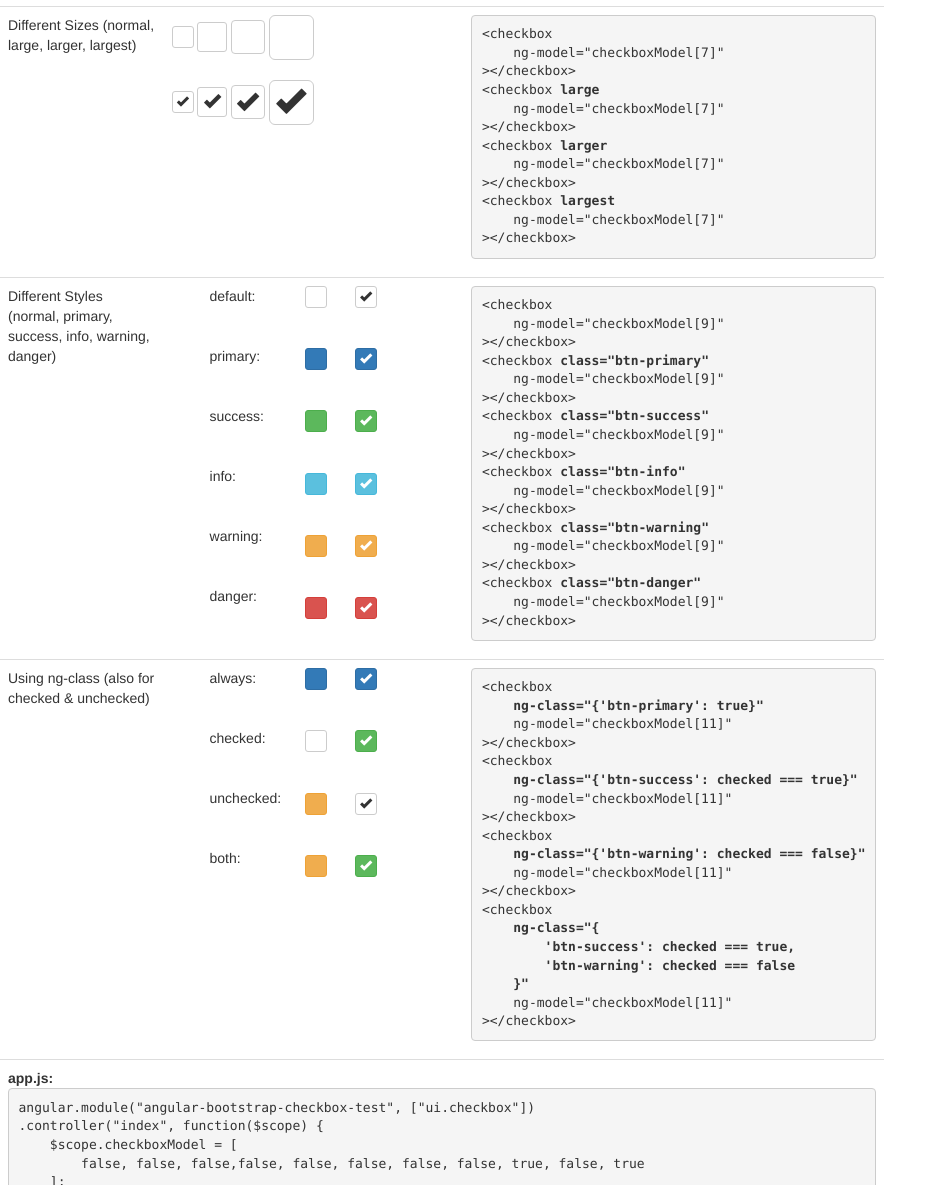
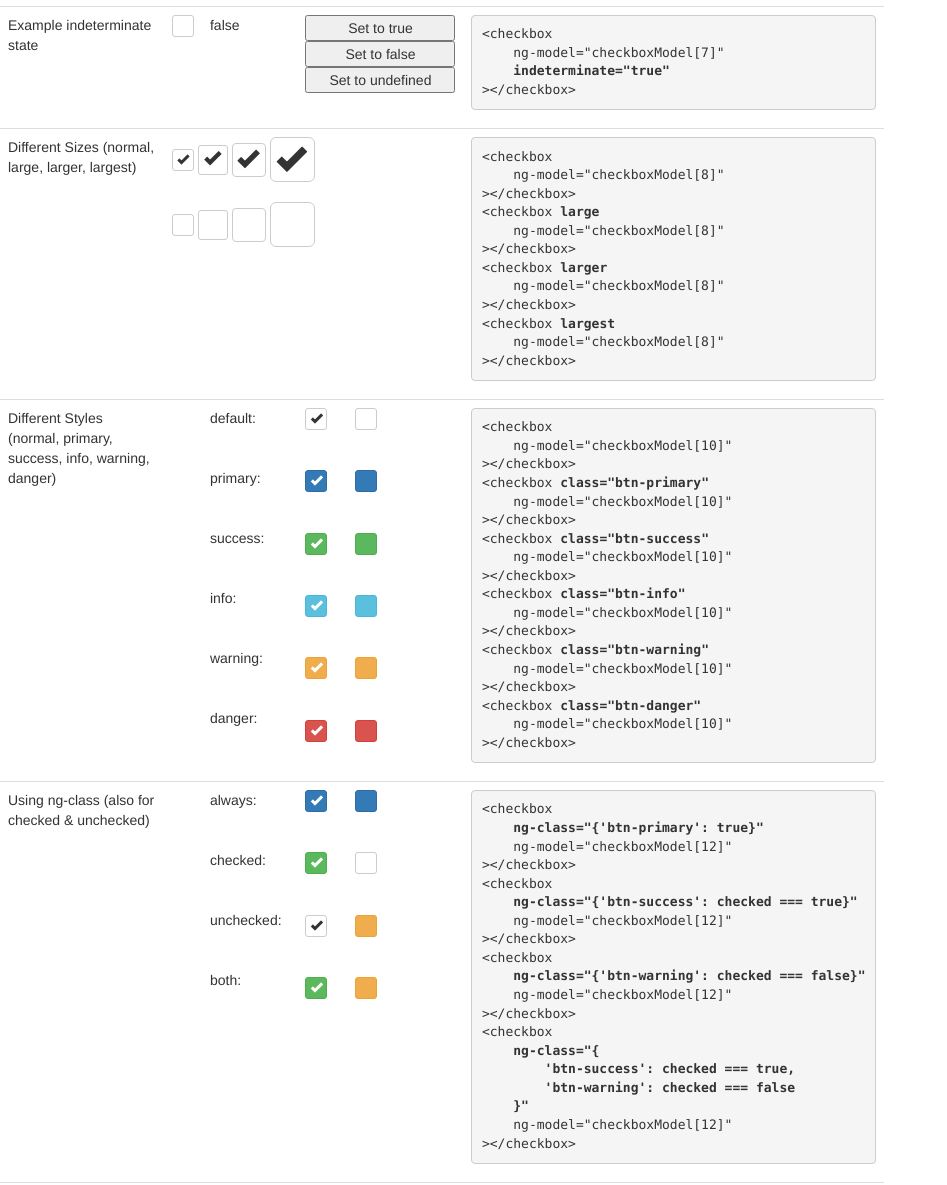
Before and after one commit to sebastianha/angular-bootstrap-checkbox, a website: page index.html in a window 1280 px wide. Shown: the part 887-2072 px from the top of the page, without its empty margins (0-947 px from the left). Drawn offline with nearby package versions, Linux system fonts and the light colour scheme.

Commit message:
Added indeterminate state

```diff
--- a/angular-bootstrap-checkbox.js
+++ b/angular-bootstrap-checkbox.js
@@ -7,7 +7,7 @@ angular.module("ui.checkbox", []).directive("checkbox", function() {
 		restrict: "E",
 		replace: "true",
 		template: "<button type=\"button\" ng-style=\"stylebtn\" class=\"btn btn-default\" ng-class=\"{'btn-xs': size==='default', 'btn-sm': size==='large', 'btn-lg': size==='largest', 'checked': checked===true}\">" +
-			"<span ng-style=\"styleicon\" class=\"glyphicon\" ng-class=\"{'glyphicon-ok': checked===true}\"></span>" +
+			"<span ng-style=\"styleicon\" class=\"glyphicon\" ng-class=\"{'glyphicon-ok': checked===true, 'glyphicon-minus': checked===undefined}\"></span>" +
 			"</button>",
 		compile: function compile(elem, attrs, transclude) {
 			if(attrs.ngClass !== undefined) {
@@ -36,9 +36,14 @@ angular.module("ui.checkbox", []).directive("checkbox", function() {
 					scope.stylebtn = {"padding-top": "2px", "padding-bottom": "2px", "height": "45px"};
 					scope.styleicon = {"width": "11px", "left": "-11px", "font-size": "30px"};
 				}
+				var indeterminate = false;
+				if(attrs.indeterminate === "true") {
+					indeterminate = true;
+				}
 
 				var trueValue = true;
 				var falseValue = false;
+				var indeterminateValue = undefined;
 
 				// If defined set true value
 				if(attrs.ngTrueValue !== undefined) {
@@ -47,6 +52,10 @@ angular.module("ui.checkbox", []).directive("checkbox", function() {
 				// If defined set false value
 				if(attrs.ngFalseValue !== undefined) {
 					falseValue = attrs.ngFalseValue;
+				}
+				// If defined set indeterminate value
+				if(attrs.ngIndeterminateValue !== undefined) {
+					indeterminateValue = attrs.ngIndeterminateValue;
 				}
 
 				// Check if name attribute is set and if so add it to the DOM element
@@ -58,21 +67,37 @@ angular.module("ui.checkbox", []).directive("checkbox", function() {
 				scope.$watch(function() {
 					if(modelCtrl.$modelValue === trueValue || modelCtrl.$modelValue === true) {
 						modelCtrl.$setViewValue(trueValue);
+					} else if(indeterminate === true && (modelCtrl.$modelValue === indeterminateValue || modelCtrl.$modelValue === undefined)) {
+						modelCtrl.$setViewValue(indeterminateValue);
 					} else {
 						modelCtrl.$setViewValue(falseValue);
 					}
 					return modelCtrl.$modelValue;
 				}, function(newVal, oldVal) {
-					scope.checked = modelCtrl.$modelValue === trueValue;
+					if(indeterminate === true && modelCtrl.$modelValue === indeterminateValue) {
+						scope.checked = undefined;
+					} else {
+						scope.checked = modelCtrl.$modelValue === trueValue;
+					}
 				}, true);
 
 				// On click swap value and trigger onChange function
 				elem.bind("click", function() {
 					scope.$apply(function() {
-						if(modelCtrl.$modelValue === falseValue) {
-							modelCtrl.$setViewValue(trueValue);
+						if(indeterminate === true) {
+							if(modelCtrl.$modelValue === falseValue) {
+								modelCtrl.$setViewValue(trueValue);
+							} else if(modelCtrl.$modelValue === trueValue) {
+								modelCtrl.$setViewValue(indeterminateValue);
+							} else {
+								modelCtrl.$setViewValue(falseValue);
+							}
 						} else {
-							modelCtrl.$setViewValue(falseValue);
+							if(modelCtrl.$modelValue === falseValue) {
+								modelCtrl.$setViewValue(trueValue);
+							} else {
+								modelCtrl.$setViewValue(falseValue);
+							}
 						}
 					});
 				});
--- a/bower.json
+++ b/bower.json
@@ -1,6 +1,6 @@
 {
   "name": "angular-bootstrap-checkbox",
-  "version": "0.4.0",
+  "version": "0.5.0",
   "authors": [
     "Sebastian Hammerl, Getslash GmbH"
   ],
--- a/index.html
+++ b/index.html
@@ -244,33 +244,64 @@
 
 	<tr>
 		<td>
+			Example indeterminate state
+		</td>
+		<td>
+			<checkbox id="checkbox7" ng-model="checkboxModel[7]" indeterminate="true"></checkbox>
+		</td>
+		<td>
+			<span id="checkboxModel7" ng-bind="checkboxModel[7]"></span>
+		</td>
+		<td>
+			<button id="checkboxButton7true" style="width:150px;" ng-click="checkboxModel[7] = true">
+				Set to true
+			</button><br>
+			<button id="checkboxButton7false" style="width:150px;" ng-click="checkboxModel[7] = false">
+				Set to false
+			</button>
+			<button id="checkboxButton7undefined" style="width:150px;" ng-click="checkboxModel[7] = undefined">
+				Set to undefined
+			</button>
+		</td>
+		<td style="width:300px;">
+
+<pre>&lt;checkbox
+    ng-model="checkboxModel[7]"
+    <b>indeterminate="true"</b>
+&gt;&lt;/checkbox&gt</pre>
+
+		</td>
+	</tr>
+
+	<tr>
+		<td>
 			Different Sizes (normal, large, larger, largest)
 		</td>
 		<td colspan="3">
-			<checkbox id="checkbox7a" ng-model="checkboxModel[7]"></checkbox>
-			<checkbox id="checkbox7b" large ng-model="checkboxModel[7]"></checkbox>
-			<checkbox id="checkbox7c" larger ng-model="checkboxModel[7]"></checkbox>
-			<checkbox id="checkbox7d" largest ng-model="checkboxModel[7]"></checkbox>
-			<br><br>
 			<checkbox id="checkbox8a" ng-model="checkboxModel[8]"></checkbox>
 			<checkbox id="checkbox8b" large ng-model="checkboxModel[8]"></checkbox>
 			<checkbox id="checkbox8c" larger ng-model="checkboxModel[8]"></checkbox>
 			<checkbox id="checkbox8d" largest ng-model="checkboxModel[8]"></checkbox>
+			<br><br>
+			<checkbox id="checkbox9a" ng-model="checkboxModel[9]"></checkbox>
+			<checkbox id="checkbox9b" large ng-model="checkboxModel[9]"></checkbox>
+			<checkbox id="checkbox9c" larger ng-model="checkboxModel[9]"></checkbox>
+			<checkbox id="checkbox9d" largest ng-model="checkboxModel[9]"></checkbox>
 		</td>
 
 		<td style="width:300px;">
 
 <pre>&lt;checkbox
-    ng-model="checkboxModel[7]"
+    ng-model="checkboxModel[8]"
 &gt;&lt;/checkbox&gt
 &lt;checkbox <b>large</b>
-    ng-model="checkboxModel[7]"
+    ng-model="checkboxModel[8]"
 &gt;&lt;/checkbox&gt
 &lt;checkbox <b>larger</b>
-    ng-model="checkboxModel[7]"
+    ng-model="checkboxModel[8]"
 &gt;&lt;/checkbox&gt
 &lt;checkbox <b>largest</b>
-    ng-model="checkboxModel[7]"
+    ng-model="checkboxModel[8]"
 &gt;&lt;/checkbox&gt</pre>
 
 		</td>
@@ -295,50 +326,50 @@
 			danger:
 		</td>
 		<td>
-			<checkbox id="checkbox9a" ng-model="checkboxModel[9]"></checkbox>
+			<checkbox id="checkbox10a" ng-model="checkboxModel[10]"></checkbox>
 			&nbsp;&nbsp;&nbsp;&nbsp;&nbsp;
-			<checkbox id="checkbox10a" ng-model="checkboxModel[10]"></checkbox><br><br><br>
+			<checkbox id="checkbox11a" ng-model="checkboxModel[11]"></checkbox><br><br><br>
 
-			<checkbox id="checkbox9b" class="btn-primary" ng-model="checkboxModel[9]"></checkbox>
+			<checkbox id="checkbox10b" class="btn-primary" ng-model="checkboxModel[10]"></checkbox>
 			&nbsp;&nbsp;&nbsp;&nbsp;&nbsp;
-			<checkbox id="checkbox10b" class="btn-primary" ng-model="checkboxModel[10]"></checkbox><br><br><br>
+			<checkbox id="checkbox11b" class="btn-primary" ng-model="checkboxModel[11]"></checkbox><br><br><br>
 
-			<checkbox id="checkbox9c" class="btn-success" ng-model="checkboxModel[9]"></checkbox>
+			<checkbox id="checkbox10c" class="btn-success" ng-model="checkboxModel[10]"></checkbox>
 			&nbsp;&nbsp;&nbsp;&nbsp;&nbsp;
-			<checkbox id="checkbox10c" class="btn-success" ng-model="checkboxModel[10]"></checkbox><br><br><br>
+			<checkbox id="checkbox11c" class="btn-success" ng-model="checkboxModel[11]"></checkbox><br><br><br>
 
-			<checkbox id="checkbox9d" class="btn-info" ng-model="checkboxModel[9]"></checkbox>
+			<checkbox id="checkbox10d" class="btn-info" ng-model="checkboxModel[10]"></checkbox>
 			&nbsp;&nbsp;&nbsp;&nbsp;&nbsp;
-			<checkbox id="checkbox10d" class="btn-info" ng-model="checkboxModel[10]"></checkbox><br><br><br>
+			<checkbox id="checkbox11d" class="btn-info" ng-model="checkboxModel[11]"></checkbox><br><br><br>
 
-			<checkbox id="checkbox9e" class="btn-warning" ng-model="checkboxModel[9]"></checkbox>
+			<checkbox id="checkbox10e" class="btn-warning" ng-model="checkboxModel[10]"></checkbox>
 			&nbsp;&nbsp;&nbsp;&nbsp;&nbsp;
-			<checkbox id="checkbox10e" class="btn-warning" ng-model="checkboxModel[10]"></checkbox><br><br><br>
+			<checkbox id="checkbox11e" class="btn-warning" ng-model="checkboxModel[11]"></checkbox><br><br><br>
 
-			<checkbox id="checkbox9f" class="btn-danger" ng-model="checkboxModel[9]"></checkbox>
+			<checkbox id="checkbox10f" class="btn-danger" ng-model="checkboxModel[10]"></checkbox>
 			&nbsp;&nbsp;&nbsp;&nbsp;&nbsp;
-			<checkbox id="checkbox10f" class="btn-danger" ng-model="checkboxModel[10]"></checkbox>
+			<checkbox id="checkbox11f" class="btn-danger" ng-model="checkboxModel[11]"></checkbox>
 		</td>
 
 		<td style="width:300px;">
 
 <pre>&lt;checkbox
-    ng-model="checkboxModel[9]"
+    ng-model="checkboxModel[10]"
 &gt;&lt;/checkbox&gt
 &lt;checkbox <b>class="btn-primary"</b>
-    ng-model="checkboxModel[9]"
+    ng-model="checkboxModel[10]"
 &gt;&lt;/checkbox&gt
 &lt;checkbox <b>class="btn-success"</b>
-    ng-model="checkboxModel[9]"
+    ng-model="checkboxModel[10]"
 &gt;&lt;/checkbox&gt
 &lt;checkbox <b>class="btn-info"</b>
-    ng-model="checkboxModel[9]"
+    ng-model="checkboxModel[10]"
 &gt;&lt;/checkbox&gt
 &lt;checkbox <b>class="btn-warning"</b>
-    ng-model="checkboxModel[9]"
+    ng-model="checkboxModel[10]"
 &gt;&lt;/checkbox&gt
 &lt;checkbox <b>class="btn-danger"</b>
-    ng-model="checkboxModel[9]"
+    ng-model="checkboxModel[10]"
 &gt;&lt;/checkbox&gt</pre>
 		</td>
 	</tr>
@@ -358,21 +389,21 @@
 			both:
 		</td>
 		<td>
-			<checkbox id="checkbox11a" ng-model="checkboxModel[11]" ng-class="{'btn-primary': true}"></checkbox>
+			<checkbox id="checkbox12a" ng-model="checkboxModel[12]" ng-class="{'btn-primary': true}"></checkbox>
 			&nbsp;&nbsp;&nbsp;&nbsp;&nbsp;
-			<checkbox id="checkbox12a" ng-model="checkboxModel[12]" ng-class="{'btn-primary': true}"></checkbox><br><br><br>
+			<checkbox id="checkbox13a" ng-model="checkboxModel[13]" ng-class="{'btn-primary': true}"></checkbox><br><br><br>
 
-			<checkbox id="checkbox11b" ng-model="checkboxModel[11]" ng-class="{'btn-success': checked === true}"></checkbox>
+			<checkbox id="checkbox12b" ng-model="checkboxModel[12]" ng-class="{'btn-success': checked === true}"></checkbox>
 			&nbsp;&nbsp;&nbsp;&nbsp;&nbsp;
-			<checkbox id="checkbox12b" ng-model="checkboxModel[12]" ng-class="{'btn-success': checked === true}"></checkbox><br><br><br>
+			<checkbox id="checkbox13b" ng-model="checkboxModel[13]" ng-class="{'btn-success': checked === true}"></checkbox><br><br><br>
 
-			<checkbox id="checkbox11c" ng-model="checkboxModel[11]" ng-class="{'btn-warning': checked === false}"></checkbox>
+			<checkbox id="checkbox12c" ng-model="checkboxModel[12]" ng-class="{'btn-warning': checked === false}"></checkbox>
 			&nbsp;&nbsp;&nbsp;&nbsp;&nbsp;
-			<checkbox id="checkbox12c" ng-model="checkboxModel[12]" ng-class="{'btn-warning': checked === false}"></checkbox><br><br><br>
+			<checkbox id="checkbox13c" ng-model="checkboxModel[13]" ng-class="{'btn-warning': checked === false}"></checkbox><br><br><br>
 
-			<checkbox id="checkbox11d" ng-model="checkboxModel[11]" ng-class="{'btn-success': checked === true, 'btn-warning': checked === false}"></checkbox>
+			<checkbox id="checkbox12d" ng-model="checkboxModel[12]" ng-class="{'btn-success': checked === true, 'btn-warning': checked === false}"></checkbox>
 			&nbsp;&nbsp;&nbsp;&nbsp;&nbsp;
-			<checkbox id="checkbox12d" ng-model="checkboxModel[12]" ng-class="{'btn-success': checked === true, 'btn-warning': checked === false}"></checkbox>
+			<checkbox id="checkbox13d" ng-model="checkboxModel[13]" ng-class="{'btn-success': checked === true, 'btn-warning': checked === false}"></checkbox>
 		</td>
 
 		<td style="width:300px;">
@@ -380,22 +411,22 @@
 <pre>
 &lt;checkbox
     <b>ng-class="{'btn-primary': true}"</b>
-    ng-model="checkboxModel[11]"
+    ng-model="checkboxModel[12]"
 &gt;&lt;/checkbox&gt
 &lt;checkbox
     <b>ng-class="{'btn-success': checked === true}"</b>
-    ng-model="checkboxModel[11]"
+    ng-model="checkboxModel[12]"
 &gt;&lt;/checkbox&gt
 &lt;checkbox
     <b>ng-class="{'btn-warning': checked === false}"</b>
-    ng-model="checkboxModel[11]"
+    ng-model="checkboxModel[12]"
 &gt;&lt;/checkbox&gt
 &lt;checkbox
     <b>ng-class="{
         'btn-success': checked === true,
         'btn-warning': checked === false
     }"</b>
-    ng-model="checkboxModel[11]"
+    ng-model="checkboxModel[12]"
 &gt;&lt;/checkbox&gt</pre>
 		</td>
 	</tr>
@@ -407,7 +438,7 @@
 angular.module("angular-bootstrap-checkbox-test", ["ui.checkbox"])
 .controller("index", function($scope) {
     $scope.checkboxModel = [
-        false, false, false,false, false, false, false, false, true, false, true
+        false, false, false,false, false, false, false, false, false, true, false, true
     ];
 
     $scope.changes = 0;
--- a/package.json
+++ b/package.json
@@ -1,6 +1,6 @@
 {
   "name": "angular-bootstrap-checkbox",
-  "version": "0.4.0",
+  "version": "0.5.0",
   "description": "A checkbox for AngularJS styled to fit the Twitter Bootstrap standard design",
   "main": "angular-bootstrap-checkbox.js",
   "dependencies": {},
```
Also changed, not shown: README.md, 1 other file.
